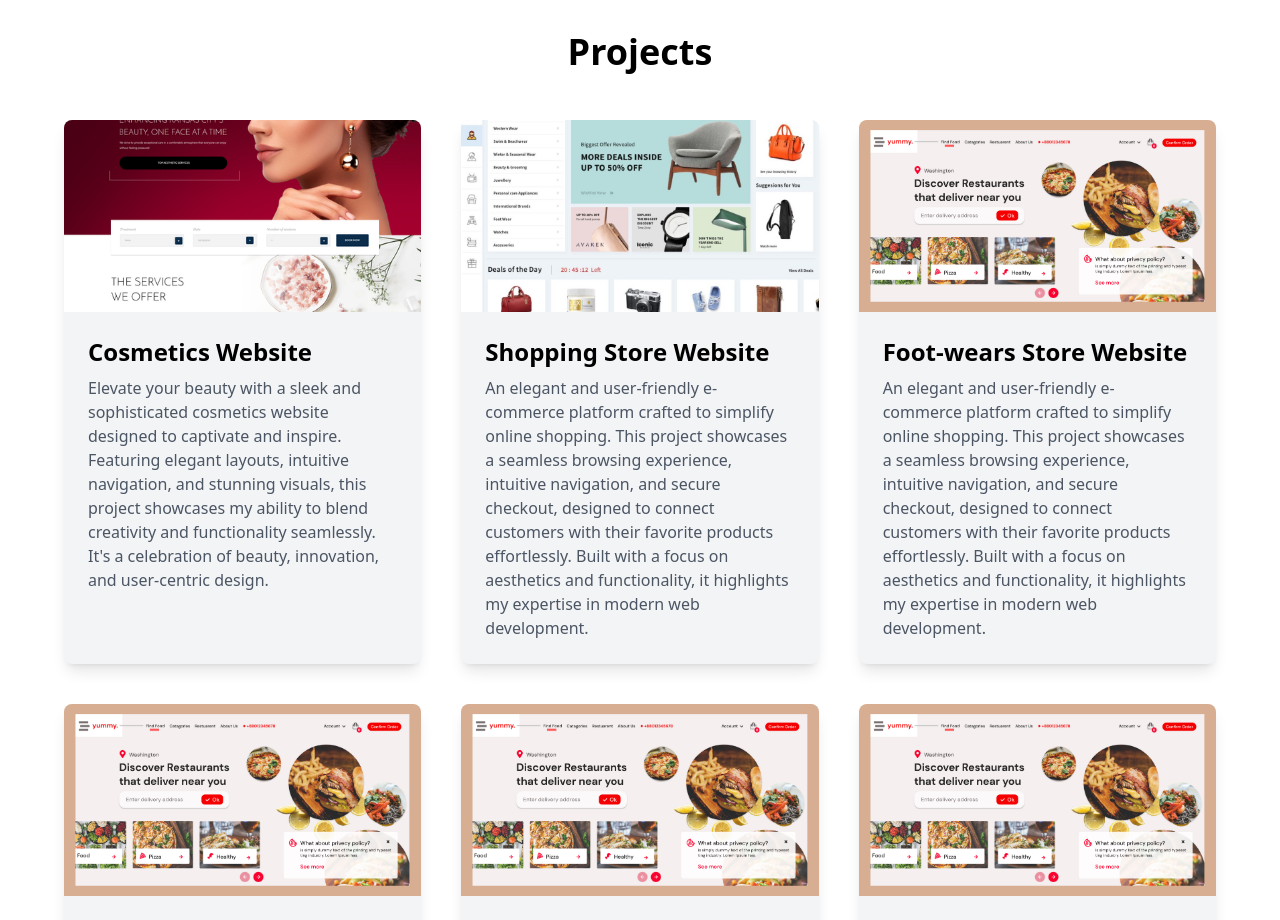
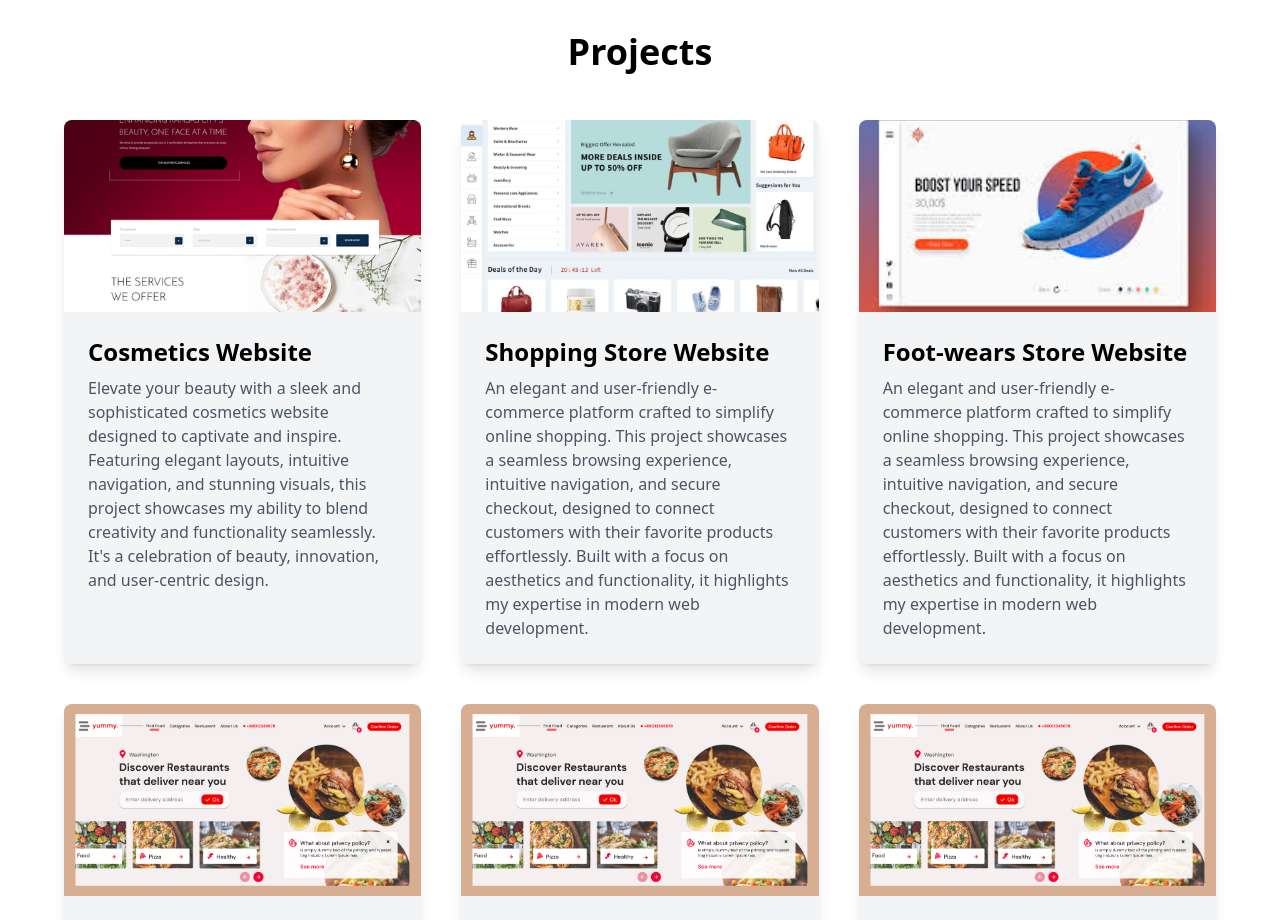
Before and after one commit to Vazkido/oneMonthProject, a plain HTML site: page index.html in a window 1280 px wide. Shown: the part 1280-2200 px from the top of the page. Drawn offline with nearby package versions, Linux system fonts and the light colour scheme.

Commit message:
day 14.1

```diff
--- a/index.html
+++ b/index.html
@@ -114,7 +114,7 @@
      <!-- Project Card 3-->
         <div class="bg-gray-100 shadow-lg rounded-lg overflow-hidden">
           <img
-            src="./Img/web3.png"
+            src="./Img/footwears.jpeg"
             alt="Project 2"
             class="w-full h-48 object-cover"
           />
```
